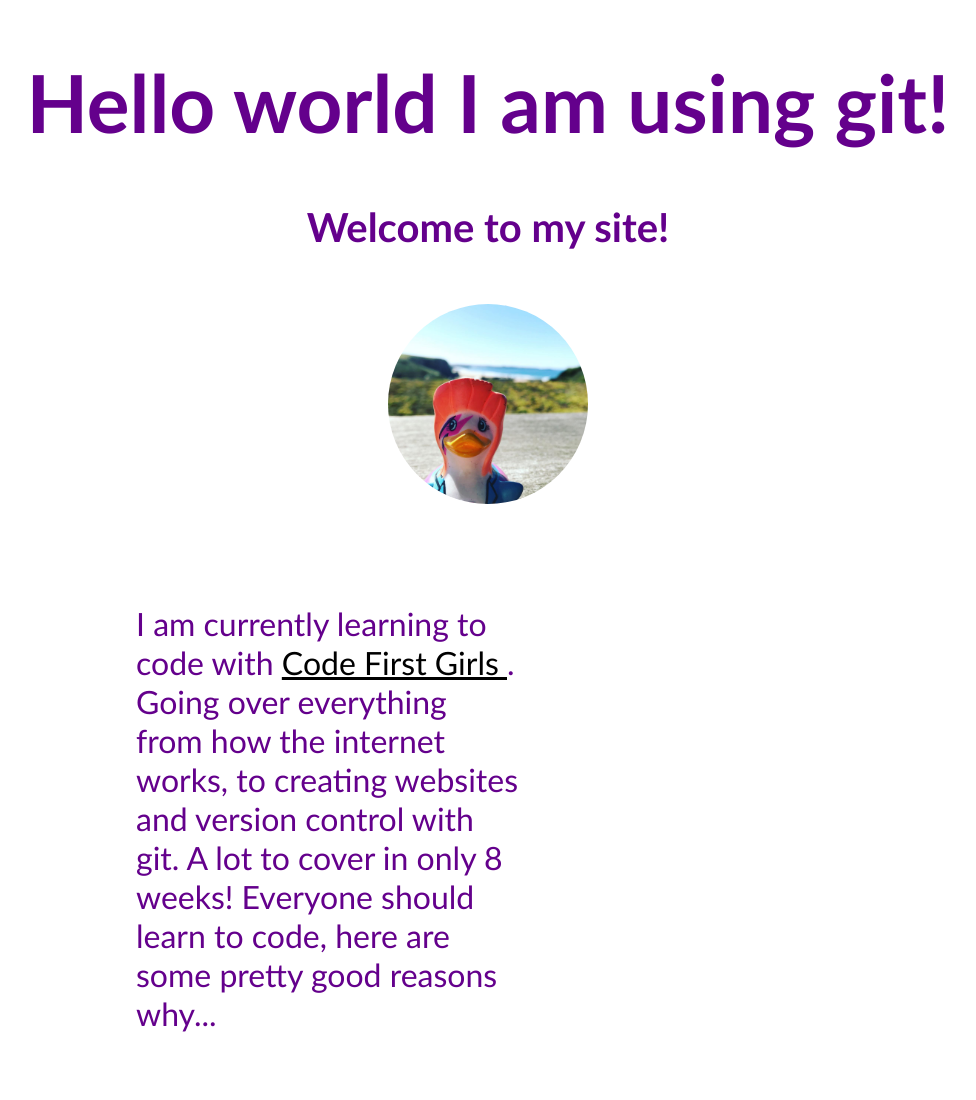
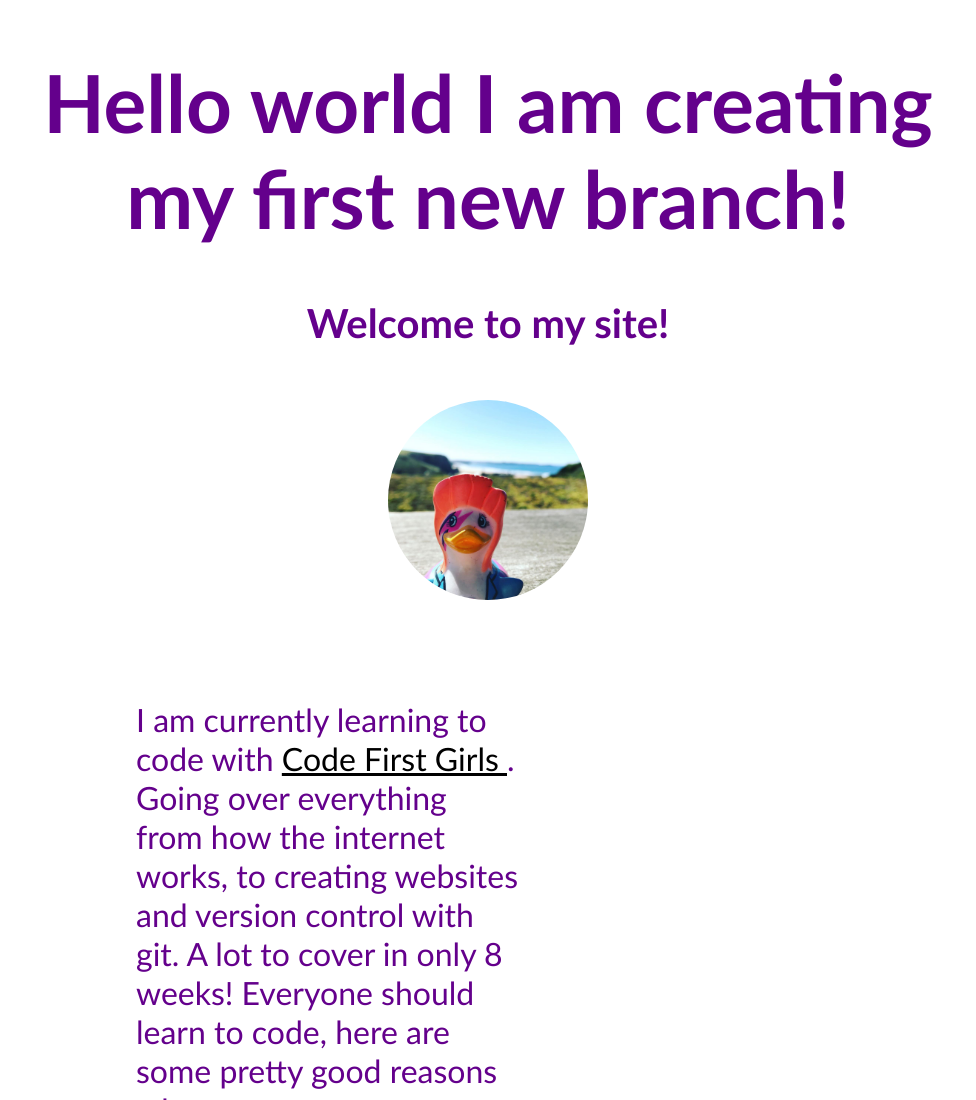
Before and after one commit to sheenasfg/first-website, a plain HTML site: page index.html in a window 1280 px wide. Shown: the top 1100 px of the page, without its empty margins (4-980 px from the left). Drawn offline with Linux system fonts and the light colour scheme.

Commit message:
HTML change in index- creating new branch.

```diff
--- a/index.html
+++ b/index.html
@@ -11,7 +11,7 @@
 </head>
 <body>
   <header>
-    <h1>Hello world I am using git!</h1>
+    <h1>Hello world I am creating my first new branch!</h1>
     <h2>Welcome to my site!</h2>
     <img src="duck.jpg" alt="An image of a happy duck" width=200px>
   </header>
```
